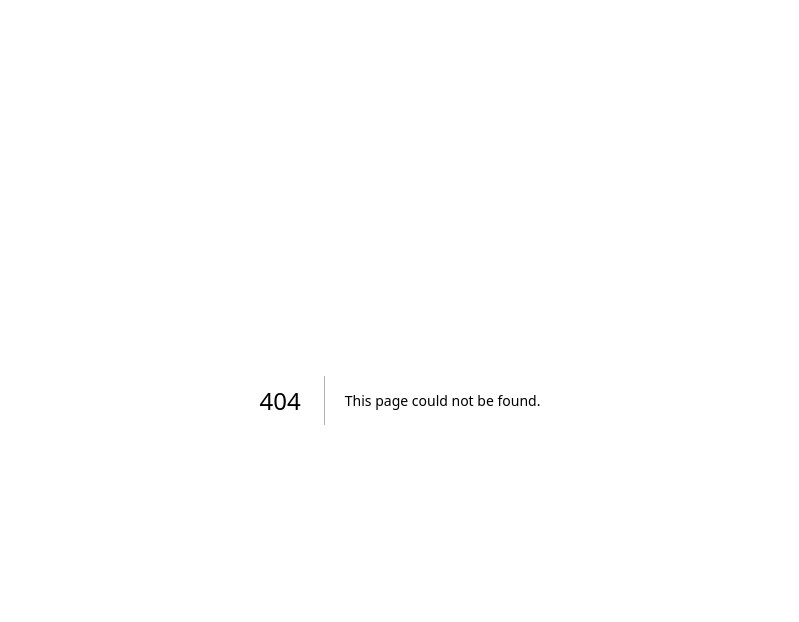
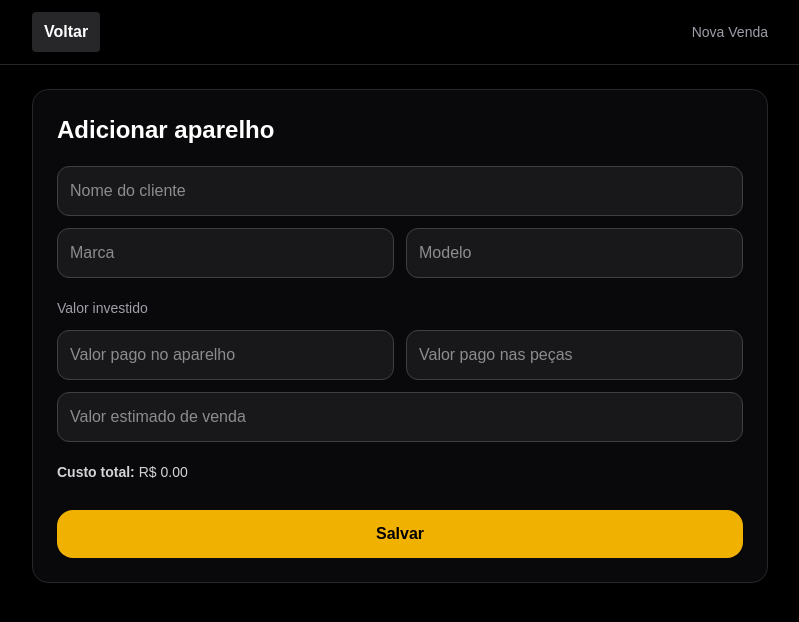
Before and after one commit to jhonatanlorran51-bit/king-os-web, a Next.js app: page /vendas/nova in a window 1280 px wide. Before the commit this address had no page. Shown: the top 622 px of the page, without its empty margins (240-1039 px from the left). Built offline with nearby package versions, Linux system fonts and the light colour scheme; no server answers.

Commit message:
Create NovaVendaPage component for new sales

```diff
--- /dev/null
+++ b/app/vendas/nova/page.tsx
@@ -0,0 +1,153 @@
+"use client";
+
+import { useMemo, useState } from "react";
+import { useRouter } from "next/navigation";
+import { addDoc, collection, serverTimestamp } from "firebase/firestore";
+import { db } from "../../../lib/firebase";
+
+function toNum(v: string) {
+  const n = Number(v.replace(",", "."));
+  return isFinite(n) ? n : null;
+}
+
+export default function NovaVendaPage() {
+  const router = useRouter();
+
+  const [cliente, setCliente] = useState("");
+  const [marca, setMarca] = useState("");
+  const [modelo, setModelo] = useState("");
+
+  const [valorAparelho, setValorAparelho] = useState("");
+  const [valorPecas, setValorPecas] = useState("");
+  const [valorEstimado, setValorEstimado] = useState("");
+
+  const [salvando, setSalvando] = useState(false);
+
+  const calc = useMemo(() => {
+    const a = toNum(valorAparelho);
+    const p = toNum(valorPecas);
+    const e = toNum(valorEstimado);
+    const custo = (a || 0) + (p || 0);
+    return { a, p, e, custo };
+  }, [valorAparelho, valorPecas, valorEstimado]);
+
+  async function salvar() {
+    if (!cliente.trim() || !marca.trim() || !modelo.trim()) {
+      alert("Preencha Cliente, Marca e Modelo.");
+      return;
+    }
+
+    if (calc.a === null || calc.p === null || calc.e === null) {
+      alert("Preencha os valores corretamente.");
+      return;
+    }
+
+    setSalvando(true);
+    try {
+      const ref = await addDoc(collection(db, "vendas"), {
+        cliente: cliente.trim(),
+        marca: marca.trim(),
+        modelo: modelo.trim(),
+
+        valorAparelho: calc.a, // custo: aparelho
+        valorPecas: calc.p,    // custo: peças
+        valorEstimado: calc.e, // estimado
+
+        valorVendido: null,    // preencher depois
+        status: "Em estoque",
+
+        criadoEm: serverTimestamp(),
+      });
+
+      alert("Aparelho cadastrado!");
+      router.replace(`/vendas/${ref.id}`);
+    } catch (e) {
+      console.error(e);
+      alert("Erro ao salvar. Veja o console (F12).");
+    } finally {
+      setSalvando(false);
+    }
+  }
+
+  return (
+    <main className="min-h-screen bg-black text-white">
+      <header className="sticky top-0 z-10 bg-black/80 backdrop-blur border-b border-zinc-800">
+        <div className="max-w-3xl mx-auto px-4 py-3 flex items-center justify-between">
+          <button
+            onClick={() => router.back()}
+            className="px-3 py-2 rounded bg-zinc-800 hover:bg-zinc-700 font-bold"
+          >
+            Voltar
+          </button>
+          <span className="text-zinc-400 text-sm">Nova Venda</span>
+        </div>
+      </header>
+
+      <div className="max-w-3xl mx-auto px-4 py-6">
+        <div className="bg-zinc-950 border border-zinc-800 rounded-2xl p-6">
+          <h1 className="text-2xl font-extrabold mb-5">Adicionar aparelho</h1>
+
+          <div className="grid grid-cols-1 gap-3">
+            <input
+              className="w-full p-3 rounded-xl bg-zinc-900 border border-zinc-700"
+              placeholder="Nome do cliente"
+              value={cliente}
+              onChange={(e) => setCliente(e.target.value)}
+            />
+
+            <div className="grid grid-cols-1 md:grid-cols-2 gap-3">
+              <input
+                className="w-full p-3 rounded-xl bg-zinc-900 border border-zinc-700"
+                placeholder="Marca"
+                value={marca}
+                onChange={(e) => setMarca(e.target.value)}
+              />
+              <input
+                className="w-full p-3 rounded-xl bg-zinc-900 border border-zinc-700"
+                placeholder="Modelo"
+                value={modelo}
+                onChange={(e) => setModelo(e.target.value)}
+              />
+            </div>
+
+            <p className="text-zinc-400 text-sm mt-2">Valor investido</p>
+
+            <div className="grid grid-cols-1 md:grid-cols-2 gap-3">
+              <input
+                className="w-full p-3 rounded-xl bg-zinc-900 border border-zinc-700"
+                placeholder="Valor pago no aparelho"
+                value={valorAparelho}
+                onChange={(e) => setValorAparelho(e.target.value)}
+              />
+              <input
+                className="w-full p-3 rounded-xl bg-zinc-900 border border-zinc-700"
+                placeholder="Valor pago nas peças"
+                value={valorPecas}
+                onChange={(e) => setValorPecas(e.target.value)}
+              />
+            </div>
+
+            <input
+              className="w-full p-3 rounded-xl bg-zinc-900 border border-zinc-700"
+              placeholder="Valor estimado de venda"
+              value={valorEstimado}
+              onChange={(e) => setValorEstimado(e.target.value)}
+            />
+
+            <div className="text-zinc-300 text-sm mt-2">
+              <b>Custo total:</b> R$ {(calc.custo || 0).toFixed(2)}
+            </div>
+
+            <button
+              onClick={salvar}
+              disabled={salvando}
+              className="mt-4 bg-yellow-500 hover:bg-yellow-400 text-black px-6 py-3 rounded-2xl font-extrabold disabled:opacity-50"
+            >
+              {salvando ? "Salvando..." : "Salvar"}
+            </button>
+          </div>
+        </div>
+      </div>
+    </main>
+  );
+}
```
